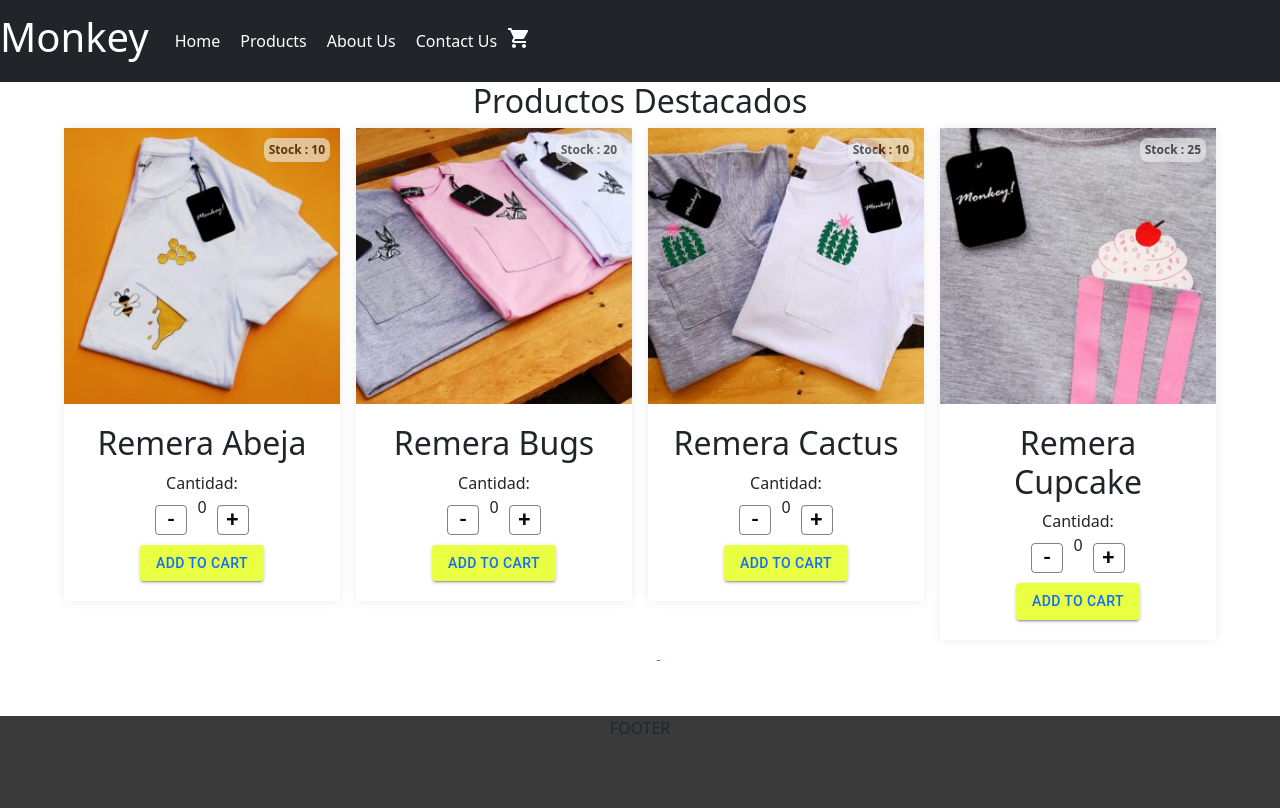
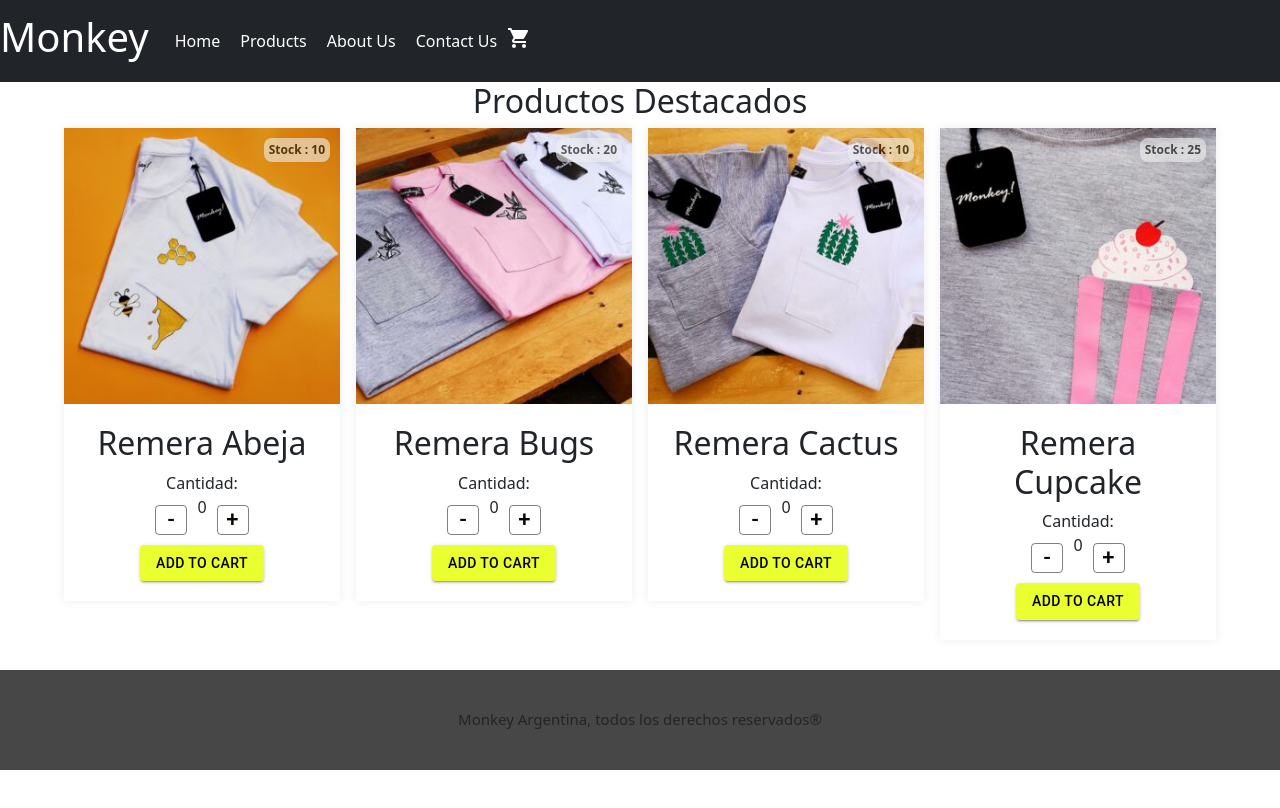
Before and after one commit to javiqk/E-commerce-React-Js, a React (Create React App) app: page / in a window 1280 px wide. Shown: the top 808 px of the page. Built offline with nearby package versions, Linux system fonts and the light colour scheme.

Commit message:
modificación ItemDetail

```diff
--- a/src/Components/Footer/Footer.css
+++ b/src/Components/Footer/Footer.css
@@ -1,5 +1,10 @@
 footer {
-    background: rgb(58 58 58);
+    background: rgb(71, 71, 71);
     margin-top: 30px;
-    height: 300px;
+    height: 100px;
 }
+
+.Footer-position {
+    padding-top: 40px;
+    font-size: 15px;
+}
--- a/src/Components/Footer/Footer.js
+++ b/src/Components/Footer/Footer.js
@@ -4,7 +4,7 @@ import './Footer.css'
 const Footer = () => {
     return (
         <footer>
-            FOOTER
+        <h3 className='Footer-position'>Monkey Argentina, todos los derechos reservados®</h3>
         </footer>
     )
 }
--- a/src/Components/Item/Item.css
+++ b/src/Components/Item/Item.css
@@ -59,3 +59,7 @@ span.stock-text {
     box-shadow: 0 0 10px 0 rgb(0 0 0 / 8%);
     opacity: 0.6;
 }
+
+.link-Button__color {
+    color:black;
+}
--- a/src/Components/Item/Item.js
+++ b/src/Components/Item/Item.js
@@ -7,10 +7,10 @@ import {Link} from "react-router-dom"
 const theme = createTheme({
     palette: {
         base: {
-            main: '#070802',
+            main: '#070801',
         },
         background: {
-            main: '#e9ff41',
+            main: '#e9ff30',
         },
     },
 });
@@ -46,7 +46,7 @@ export default function Item({ data }) {
                             <Button variant="outlined" color="base" onClick={updateItem} >+</Button>
                         </div>
                     </div>
-                    <Link to={`/products/${data.id}`}><Button variant="contained" color="background">Add to cart</Button></Link>
+                    <Link className='link-Button__color' to={`/products/${data.id}`}><Button variant="contained" color="background">Add to cart</Button></Link>
                 </div>
             </ThemeProvider>
         </div>
--- a/src/Components/ItemDetail/ItemDetail.js
+++ b/src/Components/ItemDetail/ItemDetail.js
@@ -8,10 +8,10 @@ export default function ItemDetail ({ data }) {
     const theme = createTheme ({
         palette: {
             base: {
-                main: "#070802"
+                main: '#070801',
             },
             background: {
-                main: "#e9ff41"
+                main: '#e9ff30',
             },
         },
     });
--- a/src/Components/ItemsListContainer/ItemListContainer.js
+++ b/src/Components/ItemsListContainer/ItemListContainer.js
@@ -73,7 +73,7 @@ const ListItems = () => {
                             })}
                         </Grid>
                 }
-                <ItemDetailContainer />
+
             </Container>
         </>
     )
```
